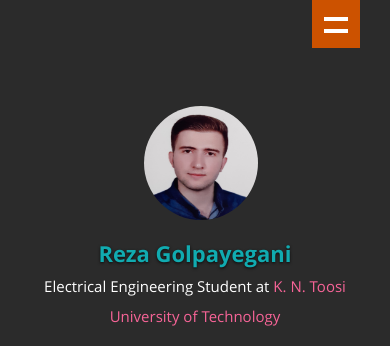
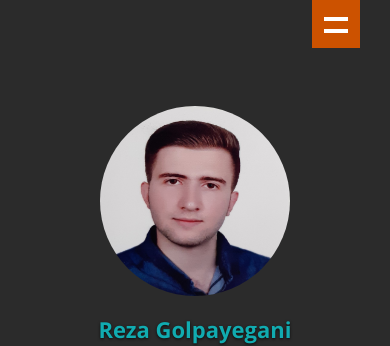
Before and after one commit to RezaGolpayegani/RezaGolpayegani.github.io, a plain HTML site: page index.html in a window 390 px wide. Shown: the top 346 px of the page. Drawn offline with nearby package versions, Linux system fonts and the light colour scheme.

```diff
--- a/css/layout.css
+++ b/css/layout.css
@@ -230,9 +230,9 @@ ul#nav li.current a { color: #F06000; }
 #about .profile-pic {
    margin-top: 10px;
    margin-bottom: 10px;
-   position: relative; /*relative*/
-   width: 120px;
-   height: 120px;
+   /*position: relative; /*relative*/
+   width: 190px;/*120*/
+   height: 190px;/*120*/
    border-radius: 100%;
 }
 #about .center{
--- a/css/media-queries.css
+++ b/css/media-queries.css
@@ -50,9 +50,9 @@
    /* About Section
    ------------------------------------------------------------------- */
    #about .profile-pic {
-      width: 114px;
-      height: 114px;
-      margin-left: 12px;
+      width: 190px;/*114*/
+      height: 190px;/*114*/
+      /*margin-left: 12px;*/
    }
    #about .contact-details { width: 50%; }
    #about .download { width: 50%; }
```
